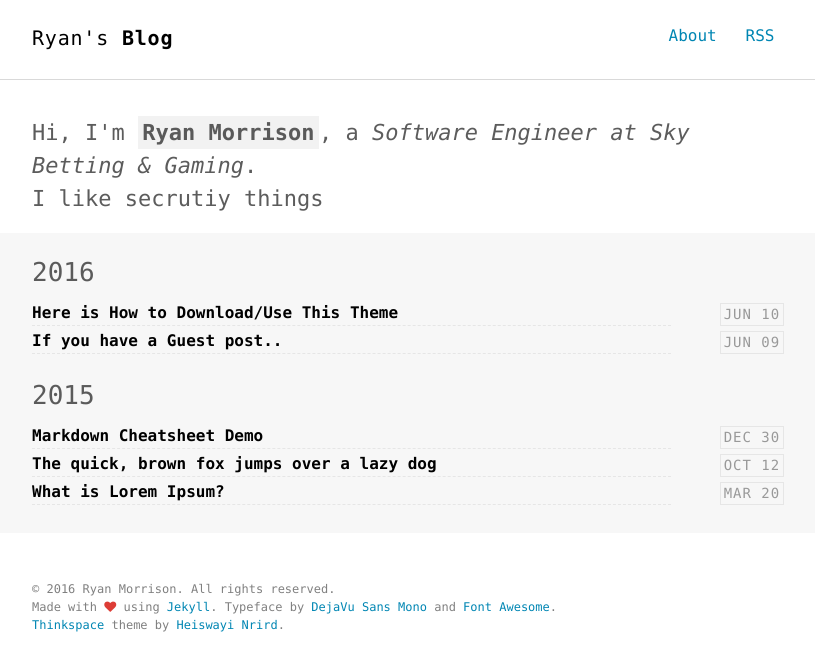
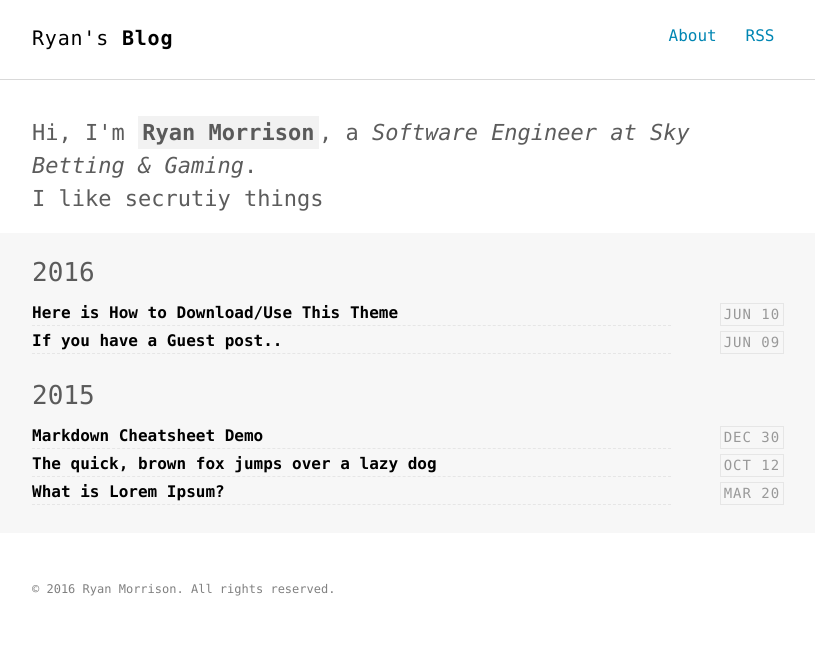
Before and after one commit to razki/devBlog, a Jekyll site: the page built from index.html, in a window 1280 px wide. Shown: the top 671 px of the page, without its empty margins (232-1047 px from the left). Built offline with Jekyll 4.4.1, drawn with Linux system fonts in a browser that asks for light colours.

Commit message:
Footer Updated

```diff
--- a/_includes/footer.html
+++ b/_includes/footer.html
@@ -1,7 +1,5 @@
 <footer class="site-footer">
   <div class="container">
     <small class="block">&copy; {{ site.time | date: '%Y' }} {{ site.author.name }}. All rights reserved.</small>
-    <small class="block">Made with <i class="fa fa-heart" aria-hidden="true" style="color:#DD3D36"></i> using <a href="http://jekyllrb.com/">Jekyll</a>. Typeface by <a href="https://www.fontsquirrel.com/fonts/dejavu-sans-mono">DejaVu Sans Mono</a> and <a href="http://fontawesome.io/">Font Awesome</a>.</small>
-    <small><a href="https://github.com/heiswayi/thinkspace">Thinkspace</a> theme by <a href="http://heiswayi.github.io/">Heiswayi Nrird</a>.</small>
   </div>
 </footer>
```
